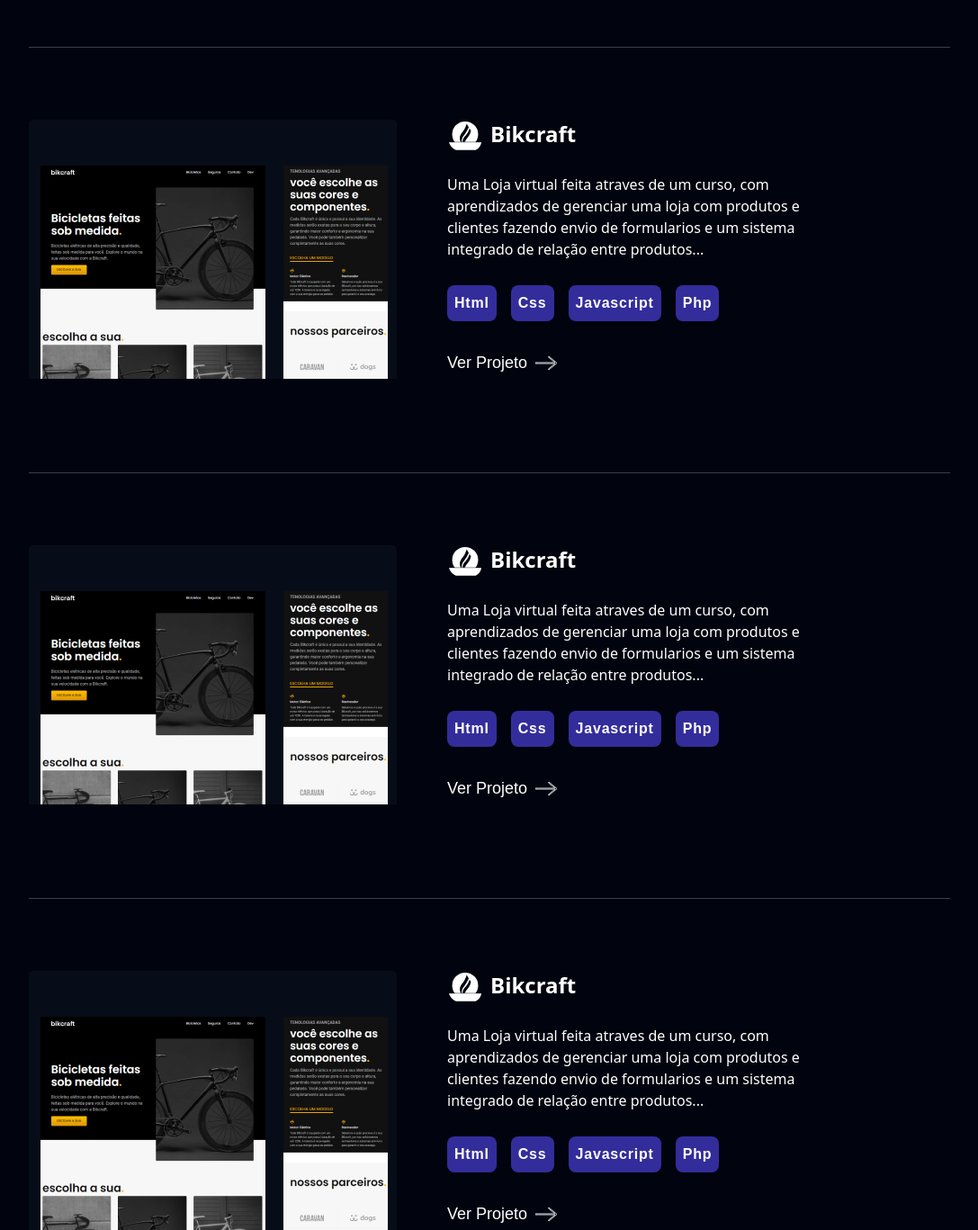
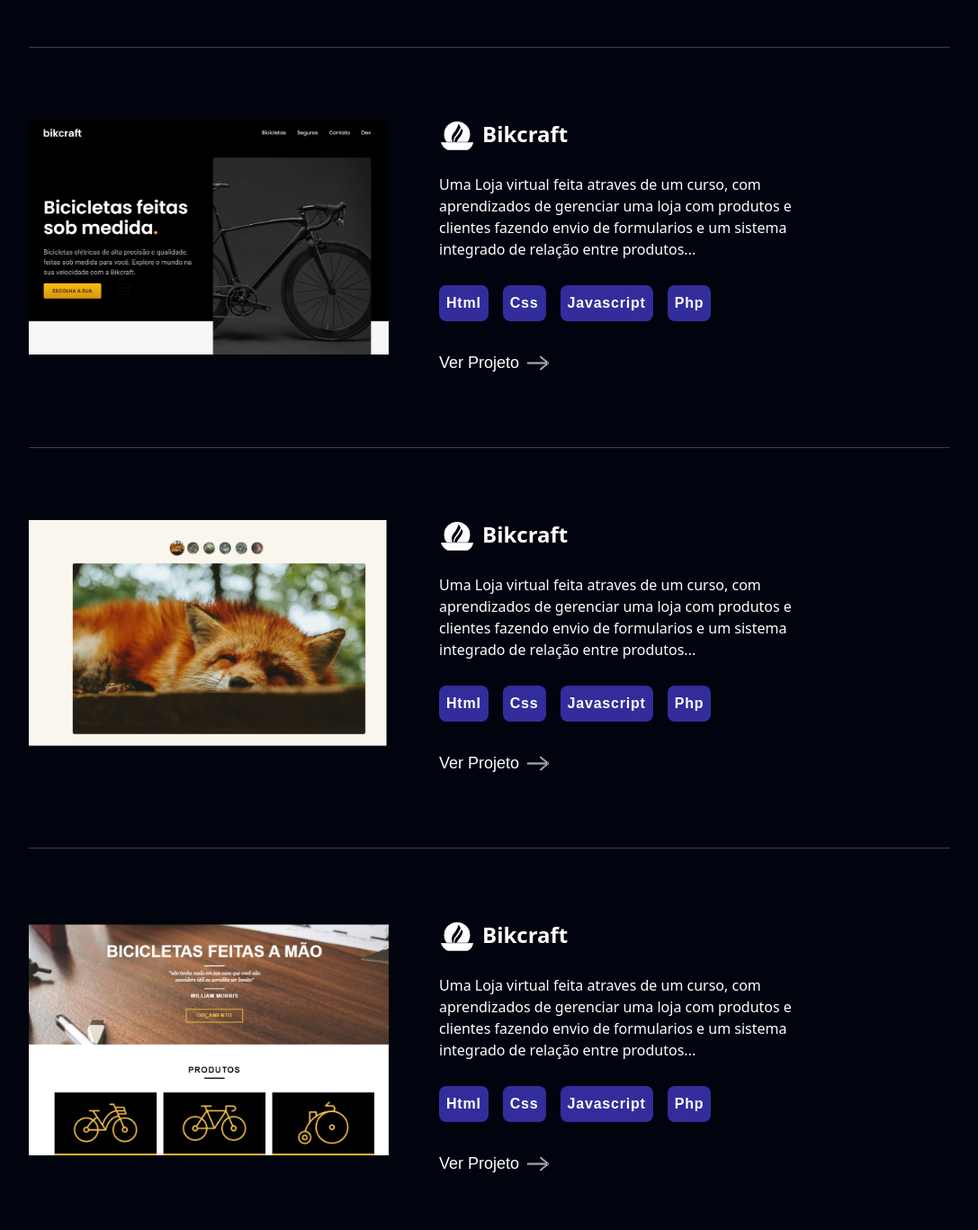
Before and after one commit to Lucas-furquim/Lucas-Furquim-repositorio, a website: page projetos.html in a window 1280 px wide. Shown: the part 440-1807 px from the top of the page at 90% size, without its empty margins (96-1183 px from the left). Drawn offline with Linux system fonts and the light colour scheme.

Commit message:
projeto img

```diff
--- a/projetos.html
+++ b/projetos.html
@@ -41,8 +41,8 @@
 
     <div class="mt-40 max-w-5xl mx-auto">
 
-      <div class="flex gap-14 border-t pt-20 border-gray-700">
-        <img src="Img-portifolio/bike-img.png" alt="">
+      <div class="grid-projeto border-t py-20 border-gray-700">
+        <img class="" src="Img-portifolio/projeto-bike.png" alt="">
         <div class=" text-white">
           <div class="flex gap-2 mb-5">
             <img class="w-10" src="Img-portifolio/logo-caneca.svg" alt="">
@@ -59,8 +59,8 @@
         </div>
       </div>
 
-      <div class="flex gap-14 border-t pt-20 border-gray-700">
-        <img src="Img-portifolio/bike-img.png" alt="">
+      <div class="grid-projeto border-t py-20 border-gray-700">
+        <img style="height: 260px;" src="Img-portifolio/projeto-animais.png" alt="">
         <div class=" text-white">
           <div class="flex gap-2 mb-5">
             <img class="w-10" src="Img-portifolio/logo-caneca.svg" alt="">
@@ -77,8 +77,8 @@
         </div>
       </div>
 
-      <div class="flex gap-14 border-t pt-20 border-gray-700">
-        <img src="Img-portifolio/bike-img.png" alt="">
+      <div class="grid-projeto border-t py-20 border-gray-700">
+        <img class="" src="Img-portifolio/projeto-bike-wp.png" alt="">
         <div class=" text-white">
           <div class="flex gap-2 mb-5">
             <img class="w-10" src="Img-portifolio/logo-caneca.svg" alt="">
@@ -95,8 +95,8 @@
         </div>
       </div>
 
-      <div class="flex gap-14 border-t pt-20 border-gray-700">
-        <img src="Img-portifolio/bike-img.png" alt="">
+      <div class="grid-projeto border-t py-20 border-gray-700">
+        <img class="" src="Img-portifolio/projeto-flex.png" alt="">
         <div class=" text-white">
           <div class="flex gap-2 mb-5">
             <img class="w-10" src="Img-portifolio/logo-caneca.svg" alt="">
@@ -113,8 +113,8 @@
         </div>
       </div>
 
-      <div class="flex gap-14 border-t pt-20 border-gray-700">
-        <img src="Img-portifolio/bike-img.png" alt="">
+      <div class="grid-projeto border-t py-20 border-gray-700">
+        <img class="" src="Img-portifolio/projeto-hoteis.png" alt="">
         <div class=" text-white">
           <div class="flex gap-2 mb-5">
             <img class="w-10" src="Img-portifolio/logo-caneca.svg" alt="">
@@ -133,7 +133,7 @@
 
     </div>
 
-    <p class="text-white font-poppins font-semibold text-center">Ei, ei, ei... temos mais no <a href="https://github.com/Lucas-furquim" target="_blank" class="text-secundario underline">meu github</a> !</p>
+    <p class="text-white font-poppins font-semibold text-center mt-24">Ei, ei, ei... temos mais no <a href="https://github.com/Lucas-furquim" target="_blank" class="text-secundario underline">meu github</a> !</p>
   </main>
 
   <div class="text-white bg-black mt-12 pb-2 pt-4 pl-4">
--- a/style.css
+++ b/style.css
@@ -2,6 +2,11 @@
 @tailwind components;
 @tailwind utilities;
 
+.grid-projeto {
+  display: grid;
+  grid-template-columns: 400px 1fr;
+  gap: 56px;
+}
 .link-a {
   position: relative;
   padding: 20px 30px;
```
Also changed, not shown: Img-portifolio/projeto-animais.png (added), Img-portifolio/projeto-bike-wp.png (added), Img-portifolio/projeto-bike.png (added), Img-portifolio/projeto-flex.png (added), Img-portifolio/projeto-hoteis.png (added), style.min.css.
